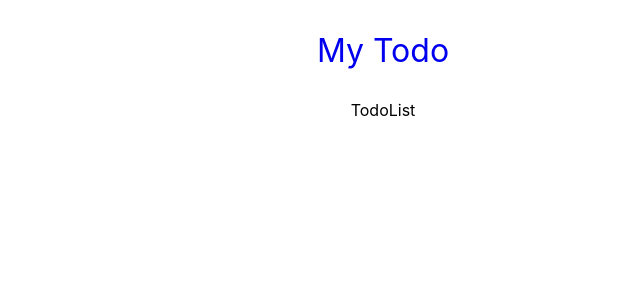
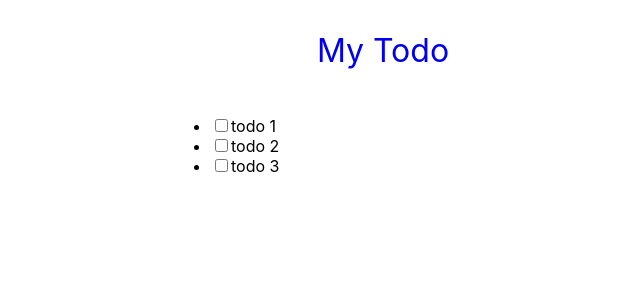
Before and after one commit to shaqok/wanted-pre-onboarding-frontend, a React (Create React App) app: page /todo in a window 1280 px wide. Shown: the top 300 px of the page, without its empty margins (257-897 px from the left). Built offline with nearby package versions, Linux system fonts and the light colour scheme; sample sign-in values are in the browser's storage.

Commit message:
- Rendered list of todos using mock data - Applied style changes

```diff
--- a/src/App.css
+++ b/src/App.css
@@ -11,6 +11,16 @@
   justify-items: center;
   justify-content: center;
   font-size: xx-large;
+}
+
+.todo-container {
+  display: flex;
+  justify-content: center;
+  text-align: left;
+}
+
+.todo-ul {
+  width: 50%;
 }
 
 /* .App-logo {
--- a/src/components/TodoList.js
+++ b/src/components/TodoList.js
@@ -1,8 +1,16 @@
 import React from 'react'
+import TodoItem from './TodoItem'
+import '../App.css'
+
+const mockData = ['todo 1', 'todo 2', 'todo 3']
 
 const TodoList = () => {
   return (
-    <div>TodoList</div>
+    <div className='todo-container'>
+      <ul className='todo-ul'>
+        {mockData.map((todo, i) => <TodoItem key={i} content={todo} />)}
+      </ul>
+    </div>
   )
 }
 
```
